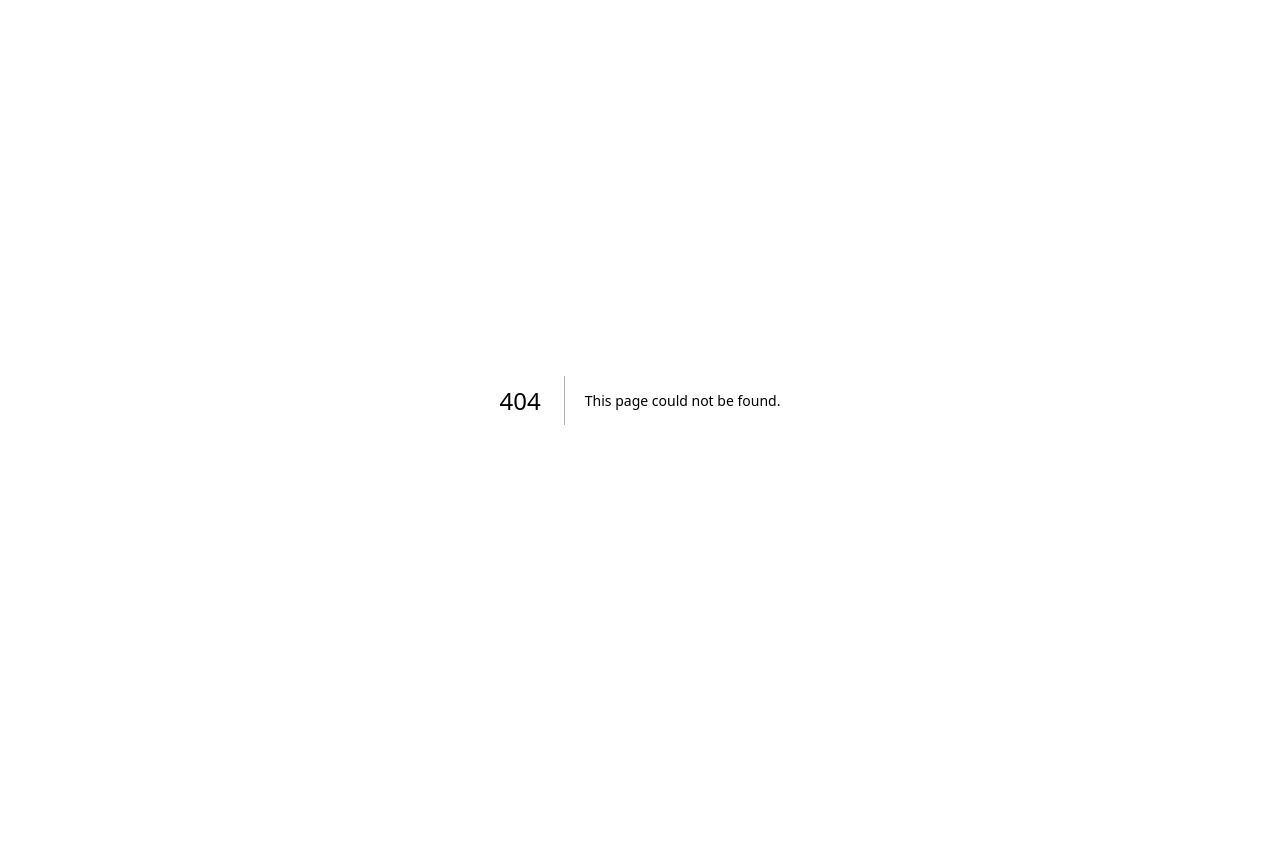
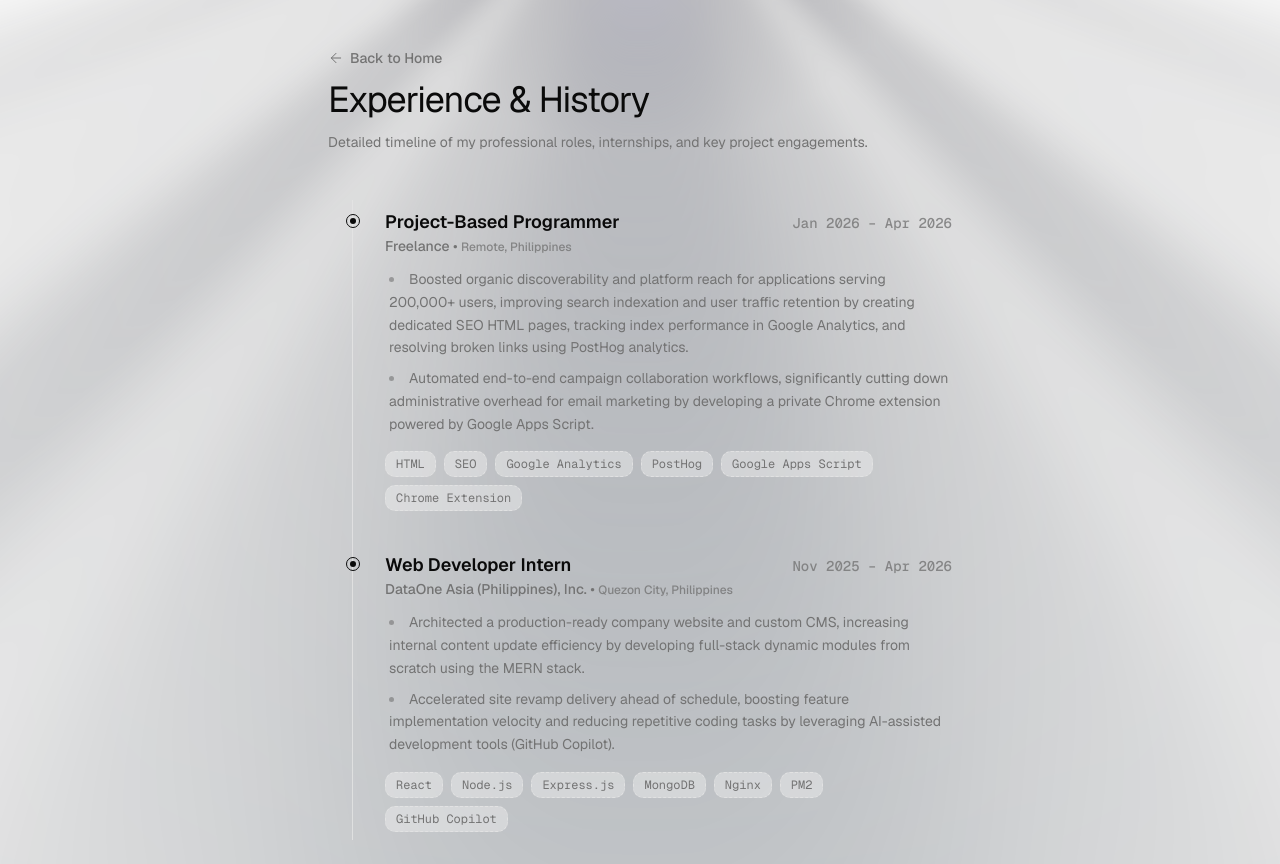
Before and after one commit to noxcsp/portfolio, a Next.js app: page /experience in a window 1280 px wide. Before the commit this address had no page. Before the commit the page ends 800 px from the top, so only its background shows below. Built offline with nearby package versions, Linux system fonts and the light colour scheme.

Commit message:
feat: add experience page for a full timeline

```diff
--- /dev/null
+++ b/app/experience/page.tsx
@@ -0,0 +1,78 @@
+import Link from "next/link"
+import { ArrowLeft } from "lucide-react"
+import { EXPERIENCES } from "@/constants/experience"
+
+export default function ExperiencePage() {
+  return (
+    <main className="relative z-10 mx-auto flex w-full max-w-2xl min-w-0 flex-col gap-6 p-4 text-sm leading-loose sm:p-6">
+      {/* Header & Back Navigation */}
+      <div className="flex flex-col gap-3 py-4 sm:py-6">
+        <Link
+          href="/"
+          className="group inline-flex items-center gap-1.5 text-xs font-medium text-muted-foreground transition-colors hover:text-foreground sm:text-sm"
+        >
+          <ArrowLeft className="h-3.5 w-3.5 stroke-[1.5] transition-transform group-hover:-translate-x-0.5 sm:h-4 sm:w-4" />
+          <span>Back to Home</span>
+        </Link>
+        <h1 className="text-2xl font-normal tracking-tight text-foreground sm:text-3xl md:text-4xl">
+          Experience & History
+        </h1>
+        <p className="text-sm text-muted-foreground">
+          Detailed timeline of my professional roles, internships, and key project engagements.
+        </p>
+      </div>
+
+      {/* Bryllim-Style Timeline Track */}
+      <div className="relative border-l border-border/80 ml-3 sm:ml-6 flex flex-col gap-10 py-2">
+        {EXPERIENCES.map((item) => (
+          <div key={item.id} className="relative pl-6 sm:pl-8 flex flex-col gap-3 group">
+            {/* Monoline Node Indicator: Small center dot with space before monoline ring */}
+            <div className="absolute -left-1.75 top-1.5 flex h-3.5 w-3.5 items-center justify-center rounded-full border border-foreground bg-transparent">
+              <span className="h-1.5 w-1.5 rounded-full bg-foreground" />
+            </div>
+
+            {/* Header / Position Stack */}
+            <div className="flex flex-col gap-1 sm:flex-row sm:items-baseline sm:justify-between">
+              <div>
+                <h2 className="text-base font-semibold text-foreground sm:text-lg">
+                  {item.position}
+                </h2>
+                <p className="text-sm font-medium text-muted-foreground">
+                  {item.company} &bull; <span className="text-xs text-muted-foreground/80">{item.location}</span>
+                </p>
+              </div>
+              <span className="text-xs font-mono font-medium text-muted-foreground/80 sm:text-sm">
+                {item.duration}
+              </span>
+            </div>
+
+            {/* Bullet Accomplishments */}
+            {item.description && item.description.length > 0 && (
+              <ul className="flex flex-col gap-2 list-disc list-inside text-xs sm:text-sm text-muted-foreground leading-relaxed pl-1">
+                {item.description.map((bullet, idx) => (
+                  <li key={idx} className="marker:text-muted-foreground/60">
+                    <span className="inline">{bullet}</span>
+                  </li>
+                ))}
+              </ul>
+            )}
+
+            {/* Monoline Skill Pills */}
+            {item.skills && item.skills.length > 0 && (
+              <div className="flex flex-wrap gap-2 pt-1">
+                {item.skills.map((skill) => (
+                  <span
+                    key={skill}
+                    className="inline-flex items-center gap-1.5 rounded-[0.625rem] border border-dashed border-border/80 bg-muted/40 px-2.5 py-1 text-xs font-mono text-muted-foreground transition-colors hover:border-primary/50 hover:text-foreground"
+                  >
+                    {skill}
+                  </span>
+                ))}
+              </div>
+            )}
+          </div>
+        ))}
+      </div>
+    </main>
+  )
+}
--- a/app/layout.tsx
+++ b/app/layout.tsx
@@ -2,12 +2,11 @@ import { Geist, Geist_Mono, Manrope } from "next/font/google"
 
 import "./globals.css"
 import { ThemeProvider } from "@/components/theme-provider"
-import { cn } from "@/lib/utils";
+import LightRays from "@/components/LightRays"
+import { cn } from "@/lib/utils"
 
-const manropeHeading = Manrope({subsets:['latin'],variable:'--font-heading'});
-
-const geist = Geist({subsets:['latin'],variable:'--font-sans'})
-
+const manropeHeading = Manrope({ subsets: ["latin"], variable: "--font-heading" })
+const geist = Geist({ subsets: ["latin"], variable: "--font-sans" })
 const fontMono = Geist_Mono({
   subsets: ["latin"],
   variable: "--font-mono",
@@ -25,7 +24,25 @@ export default function RootLayout({
       className={cn("antialiased", fontMono.variable, "font-sans", geist.variable, manropeHeading.variable)}
     >
       <body>
-        <ThemeProvider>{children}</ThemeProvider>
+        <ThemeProvider>
+          <div className="relative flex min-h-screen w-full justify-center">
+            <LightRays
+              raysOrigin="top-center"
+              raysColor="#ffffff"
+              raysSpeed={1}
+              lightSpread={1}
+              rayLength={2}
+              followMouse={true}
+              mouseInfluence={0.1}
+              noiseAmount={0}
+              distortion={0}
+              pulsating={false}
+              fadeDistance={0.5}
+              saturation={1}
+            />
+            {children}
+          </div>
+        </ThemeProvider>
       </body>
     </html>
   )
--- a/app/page.tsx
+++ b/app/page.tsx
@@ -1,28 +1,11 @@
-import LightRays from "@/components/LightRays"
 import Hero from "@/components/sections/hero"
 import Experience from "@/components/sections/experience"
 
 export default function Page() {
   return (
-    <div className="relative flex min-h-screen w-full justify-center">
-      <LightRays
-        raysOrigin="top-center"
-        raysColor="#ffffff"
-        raysSpeed={1}
-        lightSpread={1}
-        rayLength={2}
-        followMouse={true}
-        mouseInfluence={0.1}
-        noiseAmount={0}
-        distortion={0}
-        pulsating={false}
-        fadeDistance={0.5}
-        saturation={1}
-      />
-      <main className="relative z-10 mx-auto flex w-full max-w-2xl min-w-0 flex-col gap-4 p-4 text-sm leading-loose sm:p-6">
-        <Hero />
-        <Experience />
-      </main>
-    </div>
+    <main className="relative z-10 mx-auto flex w-full max-w-2xl min-w-0 flex-col gap-4 p-4 text-sm leading-loose sm:p-6">
+      <Hero />
+      <Experience />
+    </main>
   )
 }
--- a/components/sections/experience.tsx
+++ b/components/sections/experience.tsx
@@ -1,3 +1,5 @@
+import Link from "next/link"
+import { ArrowRight } from "lucide-react"
 import { EXPERIENCES } from "@/constants/experience"
 import ExperienceCard from "@/components/experienceCard"
 
@@ -5,9 +7,18 @@ export default function Experience() {
   return (
     <section className="w-full py-4 sm:py-6">
       <div className="flex flex-col gap-5 sm:gap-6">
-        <h2 className="text-xl font-normal tracking-tight text-foreground sm:text-3xl">
-          Experience
-        </h2>
+        <div className="flex items-center justify-between">
+          <h2 className="text-xl font-normal tracking-tight text-foreground sm:text-3xl">
+            Experience
+          </h2>
+          <Link
+            href="/experience"
+            className="group inline-flex items-center gap-1 text-xs font-medium text-muted-foreground transition-colors hover:text-foreground sm:text-sm"
+          >
+            <span>View details</span>
+            <ArrowRight className="h-3.5 w-3.5 stroke-[1.5] transition-transform group-hover:translate-x-0.5 sm:h-4 sm:w-4" />
+          </Link>
+        </div>
         <div className="flex flex-col gap-6">
           {EXPERIENCES.map((item) => (
             <ExperienceCard key={item.id} experience={item} />
--- a/constants/experience.ts
+++ b/constants/experience.ts
@@ -5,9 +5,22 @@ export interface ExperienceItem {
   location: string
   duration: string
   description?: string[]
+  skills?: string[]
 }
 
 export const EXPERIENCES: ExperienceItem[] = [
+  {
+    id: "freelance-programmer",
+    position: "Project-Based Programmer",
+    company: "Freelance",
+    location: "Remote, Philippines",
+    duration: "Jan 2026 – Apr 2026",
+    description: [
+      "Boosted organic discoverability and platform reach for applications serving 200,000+ users, improving search indexation and user traffic retention by creating dedicated SEO HTML pages, tracking index performance in Google Analytics, and resolving broken links using PostHog analytics.",
+      "Automated end-to-end campaign collaboration workflows, significantly cutting down administrative overhead for email marketing by developing a private Chrome extension powered by Google Apps Script.",
+    ],
+    skills: ["HTML", "SEO", "Google Analytics", "PostHog", "Google Apps Script", "Chrome Extension"],
+  },
   {
     id: "dataone-asia",
     position: "Web Developer Intern",
@@ -18,16 +31,6 @@ export const EXPERIENCES: ExperienceItem[] = [
       "Architected a production-ready company website and custom CMS, increasing internal content update efficiency by developing full-stack dynamic modules from scratch using the MERN stack.",
       "Accelerated site revamp delivery ahead of schedule, boosting feature implementation velocity and reducing repetitive coding tasks by leveraging AI-assisted development tools (GitHub Copilot).",
     ],
-  },
-  {
-    id: "freelance-programmer",
-    position: "Project-Based Programmer",
-    company: "Freelance",
-    location: "Remote, Philippines",
-    duration: "Jan 2026 – Apr 2026",
-    description: [
-      "Boosted organic discoverability and platform reach for applications serving 200,000+ users, improving search indexation and user traffic retention by creating dedicated SEO HTML pages, tracking index performance in Google Analytics, and resolving broken links using PostHog analytics.",
-      "Automated end-to-end campaign collaboration workflows, significantly cutting down administrative overhead for email marketing by developing a private Chrome extension powered by Google Apps Script.",
-    ],
+    skills: ["React", "Node.js", "Express.js", "MongoDB", "Nginx", "PM2", "GitHub Copilot"],
   },
 ]
```
Also changed, not shown: .context/design_system-001.md.
